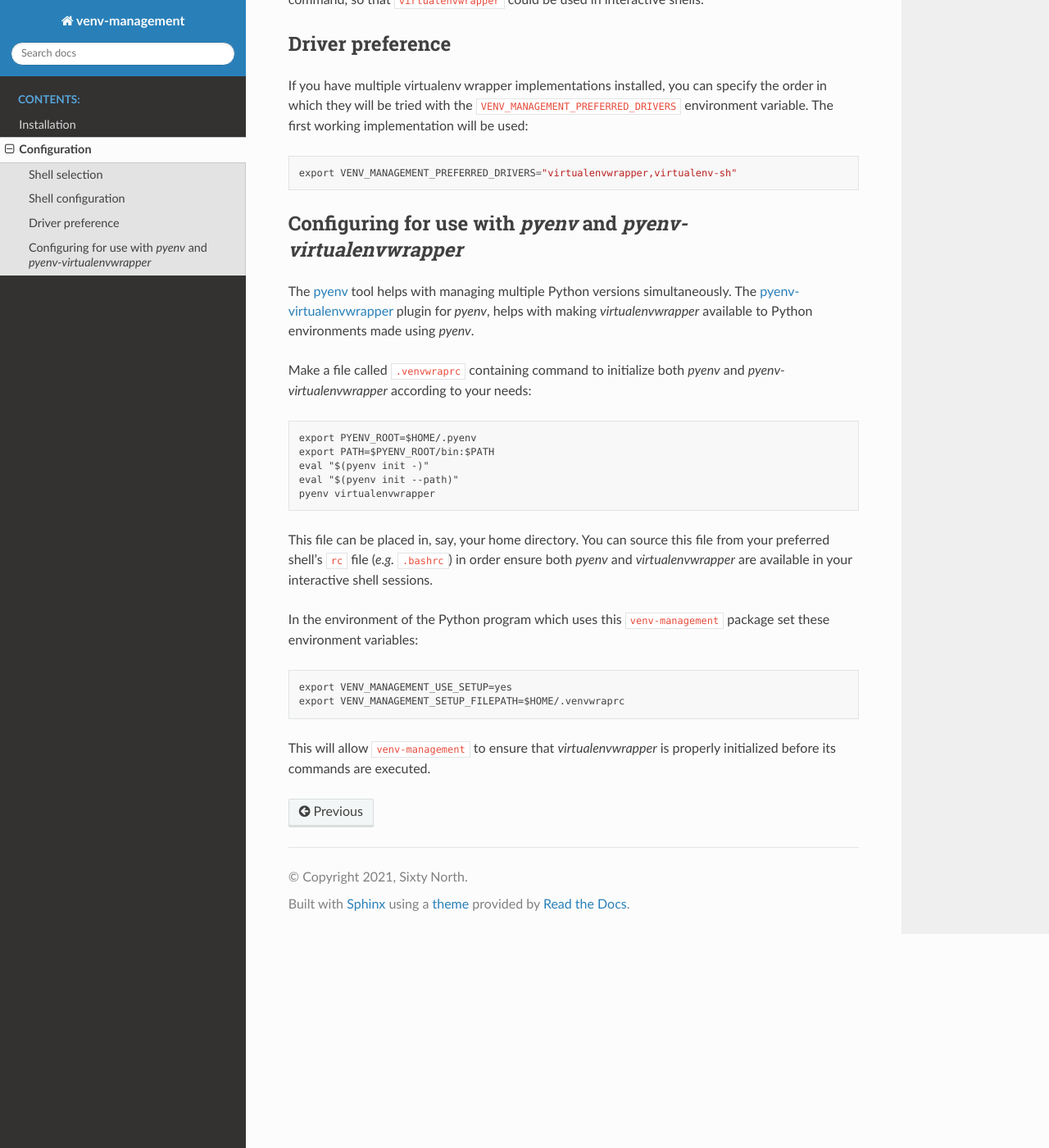
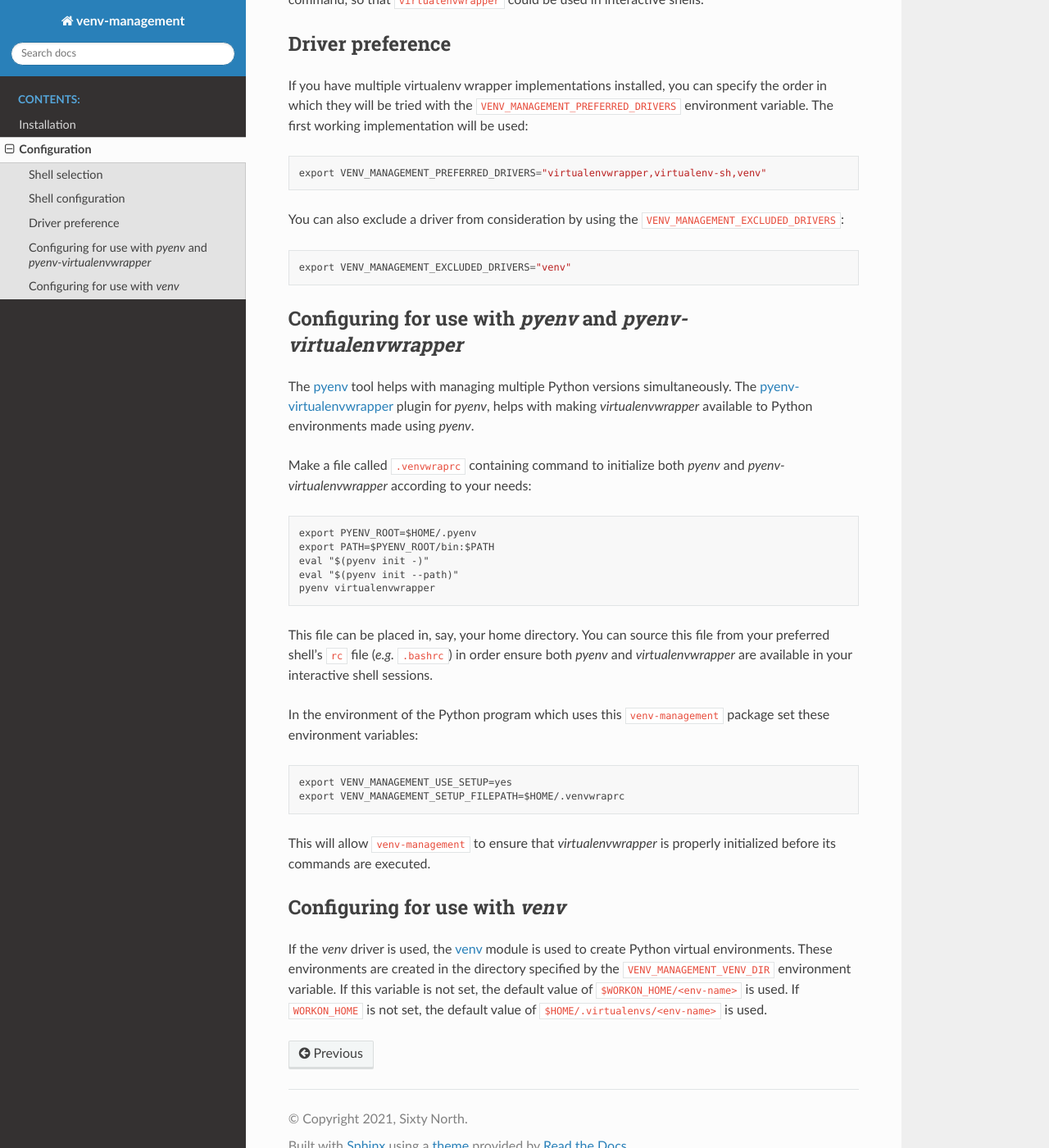
Before and after one commit to sixty-north/venv-management, a Sphinx documentation site: the page built from docs/source/configuration.rst, in a window 1280 px wide and 1400 px high, scrolled down 1298 px. Shown: the whole window at 82% size. Built offline with Sphinx 7.4.7 and the Read the Docs theme 2.0.0, drawn with Linux system fonts in a browser that asks for light colours; pages that are not in the unit, such as notebooks, are missing from menus; some of the changed text lies outside the part shown.

```diff
--- a/README.rst
+++ b/README.rst
@@ -20,10 +20,10 @@ This document gives an overview. For more detail see the `documentation <https:/
 Prerequisites
 =============
 
-A virtualenvwrapper installation must have been installed and be available in a shell and configured
-at shell start-up in the appropriate ``rc`` file (*e.g.* ``.bashrc``, but the documentation for more
-details and options). The following virtualenvwrapper implementations have been tested:
+None, other than a working Python installation, though depending on which virtual environment
+management tool you wish to use, there may be additional requirements. The following are supported:
 
+  * `venv <https://docs.python.org/3/library/venv.html>`_
   * `virtualenvwrapper <https://pypi.org/project/virtualenvwrapper/>`_
   * `virtualenv-sh <https://pypi.org/project/virtualenv-sh/>`_
   * `pyenv-virtualenv <https://github.com/pyenv/pyenv-virtualenv>`_
@@ -69,11 +69,12 @@ Shell selection
 ---------------
 
 This ``venv-management`` package delegates most operations to one of the ``virtualenvwrapper`` or
-equivalent tools, which are implemented using shell scripts and shell functions. In order to invoke
-these scripts and functions successfully the shell environment mush have been correctly configured.
-By default ``venv-management`` attempts to use the current user's preferred shell by examining the
-``$SHELL`` environment variable. This can be overridden by setting the ``$VENV_MANAGEMENT_SHELL``
-variable with a shell executable name or the path to a shell executable, for example::
+equivalent tools, some of which are implemented using shell scripts and shell functions.
+In order to invoke these scripts and functions successfully the shell environment mush have been
+correctly configured. By default ``venv-management`` attempts to use the current user's preferred
+shell by examining the ``$SHELL`` environment variable. This can be overridden by setting the
+``$VENV_MANAGEMENT_SHELL`` variable with a shell executable name or the path to a shell executable,
+for example::
 
   export VENV_MANAGEMENT_SHELL=zsh
 
@@ -112,7 +113,8 @@ the commands run by this package::
   export VENV_MANAGEMENT_USE_SETUP=yes
   export VENV_MANAGEMENT_SETUP_FILEPATH=$HOME/.venvwraprc
 
-You can also source this custom config file in a shell-specific ``rc`` file using the ``source`` or ``.`` command,
+You can also source this custom config file in a shell-specific ``rc`` file using the ``source`` or
+``.`` command,
 so that ``virtualenvwrapper`` could be used in interactive shells.
 
 Driver preference
@@ -122,28 +124,10 @@ If you have multiple virtualenv wrapper implementations installed, you can speci
 which they will be tried with the ``VENV_MANAGEMENT_PREFERRED_DRIVERS`` environment variable. The
 first working implementation will be used::
 
-  export VENV_MANAGEMENT_PREFERRED_DRIVERS="virtualenvwrapper,virtualenv-sh"
+  export VENV_MANAGEMENT_PREFERRED_DRIVERS="virtualenvwrapper,virtualenv-sh,venv"
+
+You can also exclude a driver from consideration by using the ``VENV_MANAGEMENT_EXCLUDED_DRIVERS``::
+
+  export VENV_MANAGEMENT_EXCLUDED_DRIVERS="venv"
 
 .. inclusion-end-configuration-marker-do-not-remove
-
-
-Release process
-===============
-
-
-Upgrade the version::
-
-    $ bumpversion <major | minor | patch>
-
-Push the tagged commit into the repository together with the tag. You can find the latest tag using the
-``git tag`` command or find and fill in the most recent tag with ``git describe``::
-
-    $ git push --atomic origin master $(git describe --abbrev=0 --tags)
-
-Create the source and the binary distribution (outputs in the ``dist`` directory)::
-
-    $ python setup.py sdist bdist_wheel
-
-Remove old versions in the ``dist`` directory and use the following command to upload its contents to PyPI::
-
-    $ twine upload dist/* --config-file=<path/to/file/with/credentials.pypirc>
--- a/docs/source/configuration.rst
+++ b/docs/source/configuration.rst
@@ -35,3 +35,13 @@ environment variables::
 
 This will allow ``venv-management`` to ensure that *virtualenvwrapper* is properly initialized
 before its commands are executed.
+
+
+Configuring for use with *venv*
+-------------------------------
+
+If the *venv* driver is used, the `venv <https://docs.python.org/3/library/venv.html>`_ module is
+used to create Python virtual environments. These environments are created in the directory
+specified by the ``VENV_MANAGEMENT_VENV_DIR`` environment variable. If this variable is not set,
+the default value of ``$WORKON_HOME/<env-name>`` is used. If ``WORKON_HOME`` is not set, the
+default value of ``$HOME/.virtualenvs/<env-name>`` is used.
--- a/setup.cfg
+++ b/setup.cfg
@@ -28,7 +28,7 @@ install_requires = stevedore
 
 [options.extras_require]
 dev = bumpversion
-doc = sphinx ; sphinx_rtd_theme ; better_apidoc
+doc = sphinx ; sphinx_rtd_theme ; better_apidoc ; six
 test = pytest
 
 
```
